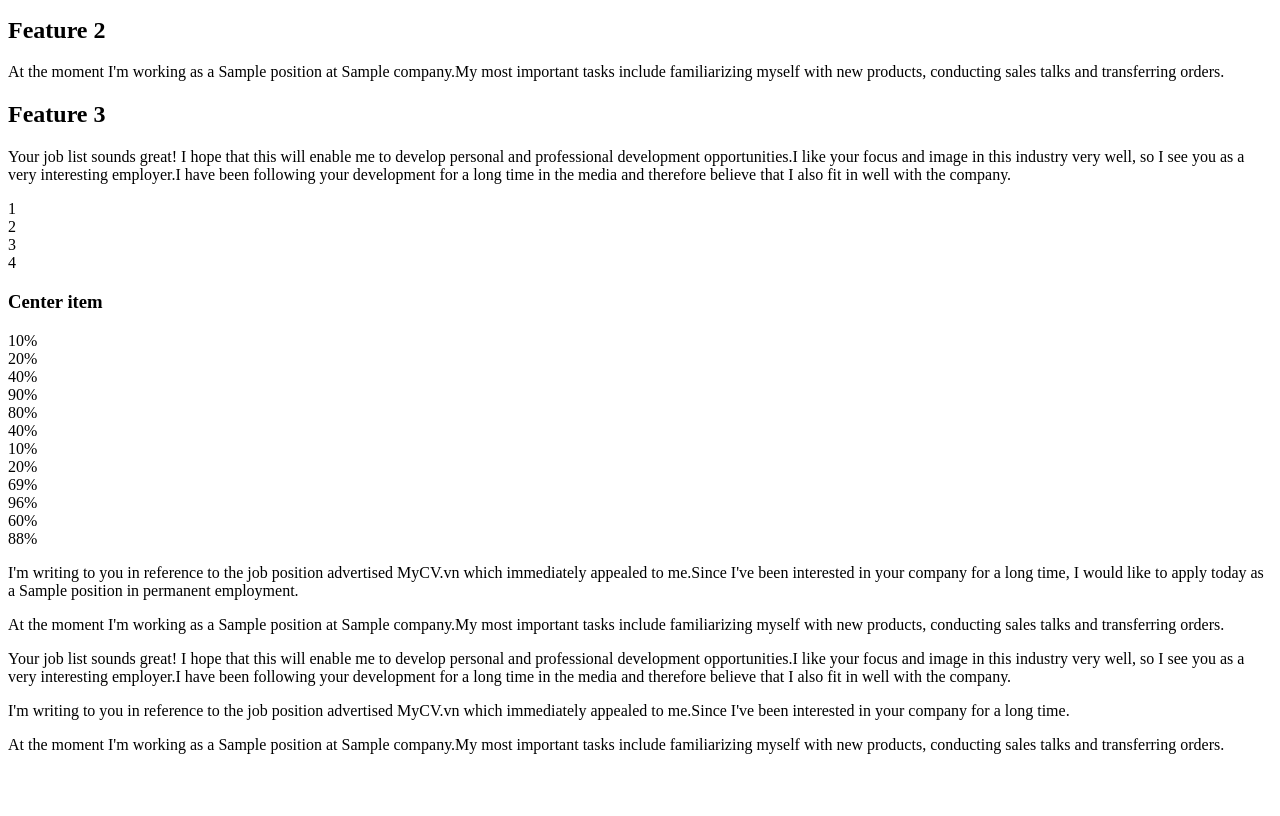
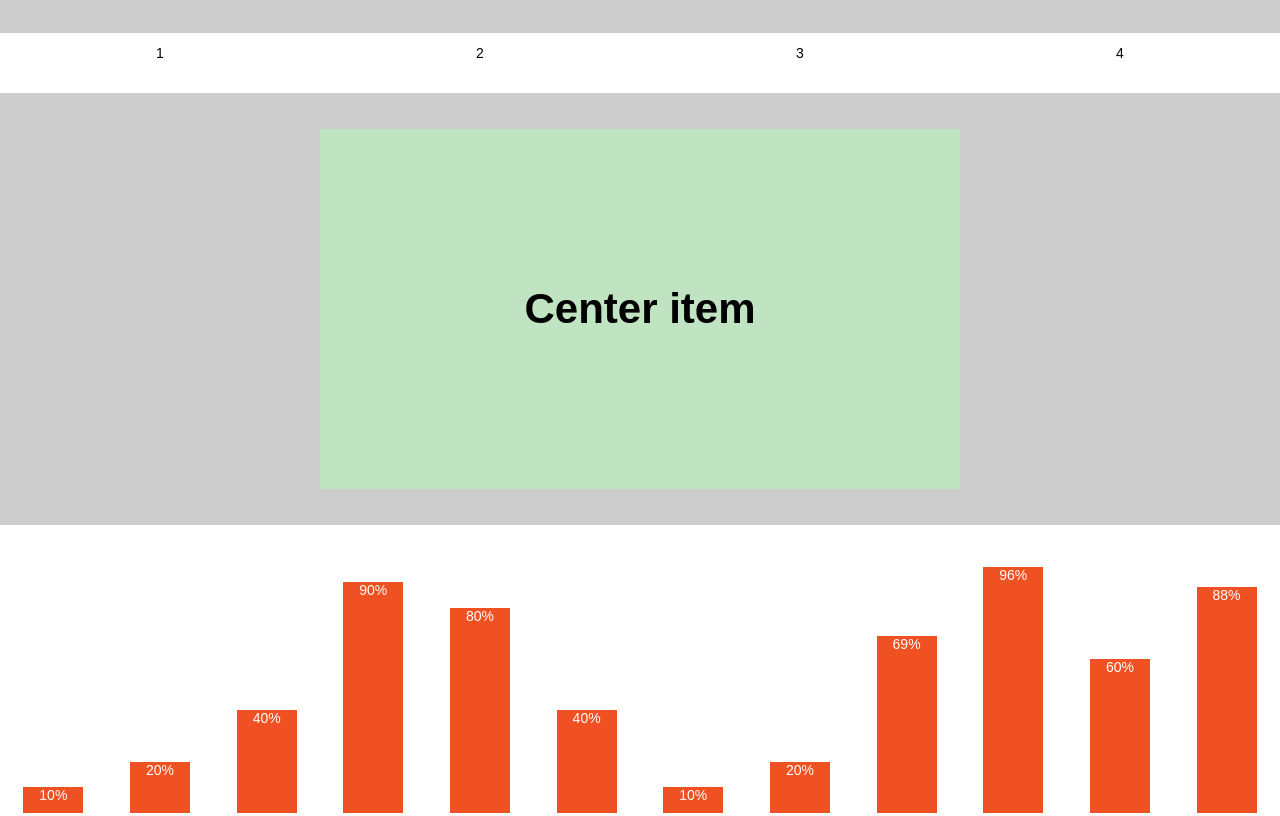
Before and after one commit to tungpro2k/f8-Shop, a plain HTML site: page index.html in a window 1280 px wide. Shown: the part 1009-1825 px from the top of the page. Before the commit the page ends 1779 px from the top, so only its background shows below. Drawn offline with Linux system fonts and the light colour scheme.

Commit message:
Add 34 complete

```diff
--- a/main.css
+++ b/main.css
@@ -1,40 +1,240 @@
+* {
+    box-sizing: border-box;
+}
+
+html, body {
+    margin: 0;
+    padding: 0;
+    font-size: 14px;
+    font-family: Arial, Helvetica, sans-serif;
+}
+
+body {
+    background-color: #ccc;
+}
+
+/* Navbar */
+.nav {
+    min-height: 42px;
+    background-color: #EF5122;
+    display: flex;
+    /*
+      Ngoài cách này, các bạn có thể
+      sử dụng 1 trong 2 cách mình
+      comment phía dưới
+    */
+    justify-content: space-between;
+}
+
+/* Cách này */
+/* .nav-list:nth-child(1) {
+  margin-right: auto;
+} */
+
+/* Hoặc cách này */
+/* .nav-list:nth-child(2) {
+  margin-left: auto;
+} */
+
+.nav-list {
+    padding-left: 0;
+    margin: auto 16px;
+}
+
+.nav-item {
+    color: #fff;
+    list-style: none;
+    margin: 0 8px;
+    display: inline-block;
+}
+
 /* Form layout */
-.form-container{
+.form-container {
     max-width: 720px;
-    padding:  32px;
+    padding: 32px;
     margin: 36px auto 0 auto;
     background-color: #fff;
 }
 
-.form_row{
+.form_row {
     padding: 8px 0;
     display: flex;
 }
-.form_label{
+
+.form_label {
     min-width: 90px;
 }
 
-.form_input{
+.form__input {
     flex: 1;
 }
 
 /* Column layout */
-.column-layout{
+.column-layout {
     margin-top: 36px;
     padding: 12px 0;
     background-color: #fff;
     display: flex;
 }
 
-.column-item{
-    padding:0 16px;
+.column-item {
+    padding: 0 16px;
 }
-.sidebar-one{
+
+.sidebar-one {
     flex: 1;
 }
-.sidebar-main{
+
+.sidebar-two {
+    flex: 1;
+}
+
+.sidebar-main {
     flex: 3;
 }
-.sidebar-two{
+
+/* Feature layout */
+.feature-layout {
+    margin-top: 36px;
+    display: flex;
+    flex-direction: column;
+    justify-content: space-around;
+}
+
+/* PC, Tablet */
+@media (min-width: 740px) {
+    .feature-layout {
+        flex-direction: row;
+    }
+}
+
+.feature-item {
+    padding: 12px 16px;
+    margin-top: 16px;
+    flex-basis: 30%;
+}
+
+.feature-item:nth-child(1) {
+    background-color: rgb(192, 227, 222);
+}
+
+.feature-item:nth-child(2) {
+    background-color: rgb(227, 200, 192);
+}
+
+.feature-item:nth-child(3) {
+    background-color: rgb(226, 192, 227);
+}
+
+/* Wrap layout */
+.wrap-layout {
+    background-color: #fff;
+    margin-top: 36px;
+    padding: 12px 0 32px 0;
+    display: flex;
+    justify-content: space-around;
+    flex-wrap: wrap-reverse;
+}
+
+.wrap-layout__item {
+    width: 148px;
+    height: 90px;
+    color: #fff;
+    text-align: center;
+    line-height: 90px;
+    font-size: 48px;
+    font-weight: 700;
+    margin-top: 20px;
+    background-color: #EF5122;
+}
+
+/* Center layout */
+.center-layout {
+    background-color: rgb(192, 227, 194);
+    margin: 36px auto 0 auto;
+    padding: 32px 0;
+    max-width: 640px;
+    height: 360px;
+    display: flex;
+}
+
+.center-layout_item {
+    font-size: 42px;
+    font-weight: 700;
+    /*
+      Cũng có cách khác là các bạn
+      thêm 2 thuộc tính vào flex-container:
+      justify-content: center;
+      align-item: center;
+
+      cũng cho kết quả tương tự,
+      nhưng cách margin: auto này
+      ngắn gọn hơn
+    */
+    margin: auto;
+}
+
+/* Chart layout */
+.chart-layout {
+    margin: 36px auto 0 auto;
+    padding: 32px 0;
+    height: 320px;
+    background-color: #fff;
+    display: flex;
+    justify-content: space-around;
+}
+
+.chart-layout_item {
+    align-self: flex-end;
+    width: 60px;
+    color: #fff;
+    text-align: center;
+    height: var(--percent);
+    background-color: #EF5122;
+    animation: growth ease-in 0.5s;
+}
+
+@keyframes growth {
+    from {
+        opacity: 0;
+        height: calc(var(--percent) - 50%);
+    }
+    to {
+        opacity: 1;
+        height: var(--percent);
+    }
+}
+
+/* End */
+.the-end {
+    margin: 12px auto 48px auto;
+    padding: 32px 0;
+    max-width: 740px;
+    min-height: 360px;
+    display: flex;
+    flex-direction: row;
+}
+
+.the-end_first {
+    padding: 4px 16px;
+    background-color: #fff;
     flex: 1;
 }
+
+.the-end_second {
+    flex: 1;
+    display: flex;
+    flex-direction: column;
+}
+
+.the-end_second-one {
+    flex: 1;
+    padding: 4px 16px;
+    background-color: rgb(227, 192, 214);
+}
+
+.the-end_second-two {
+    flex: 1;
+    padding: 4px 16px;
+    background-color: rgb(192, 210, 227);
+}
```
